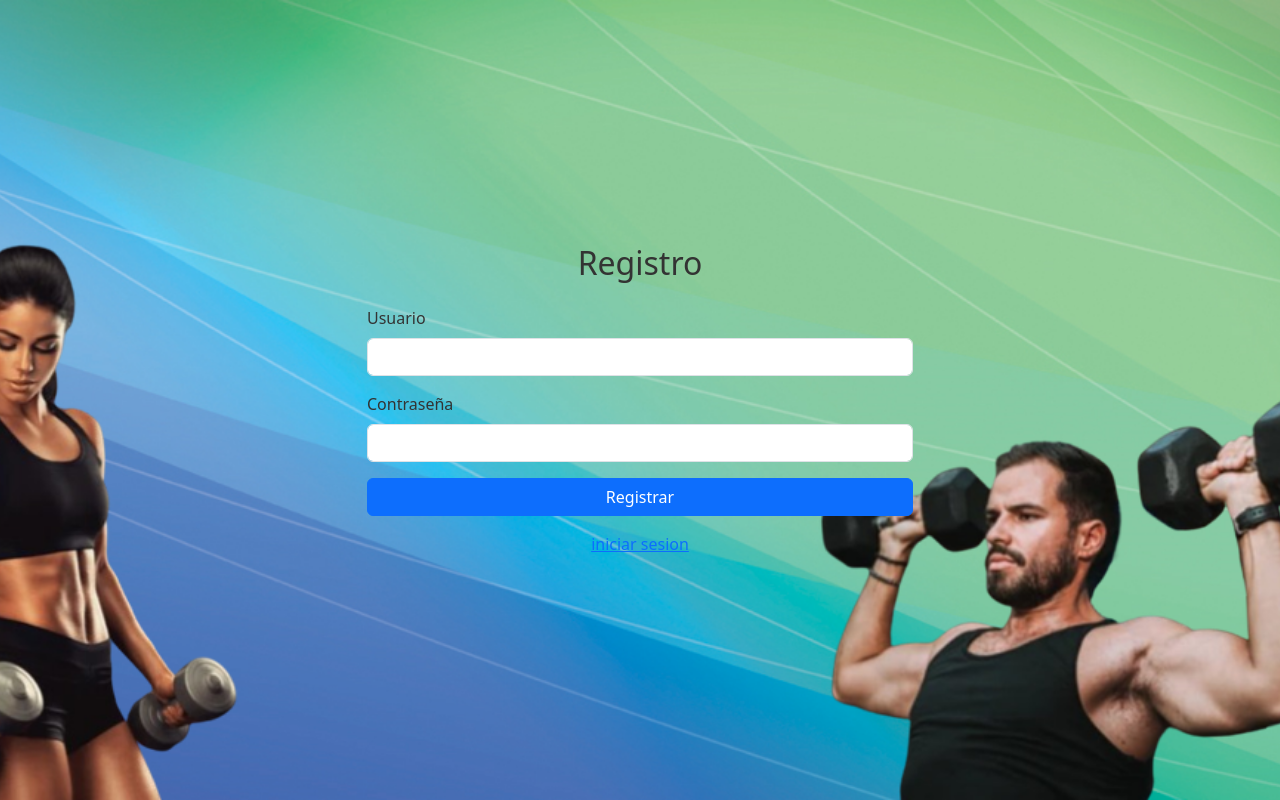
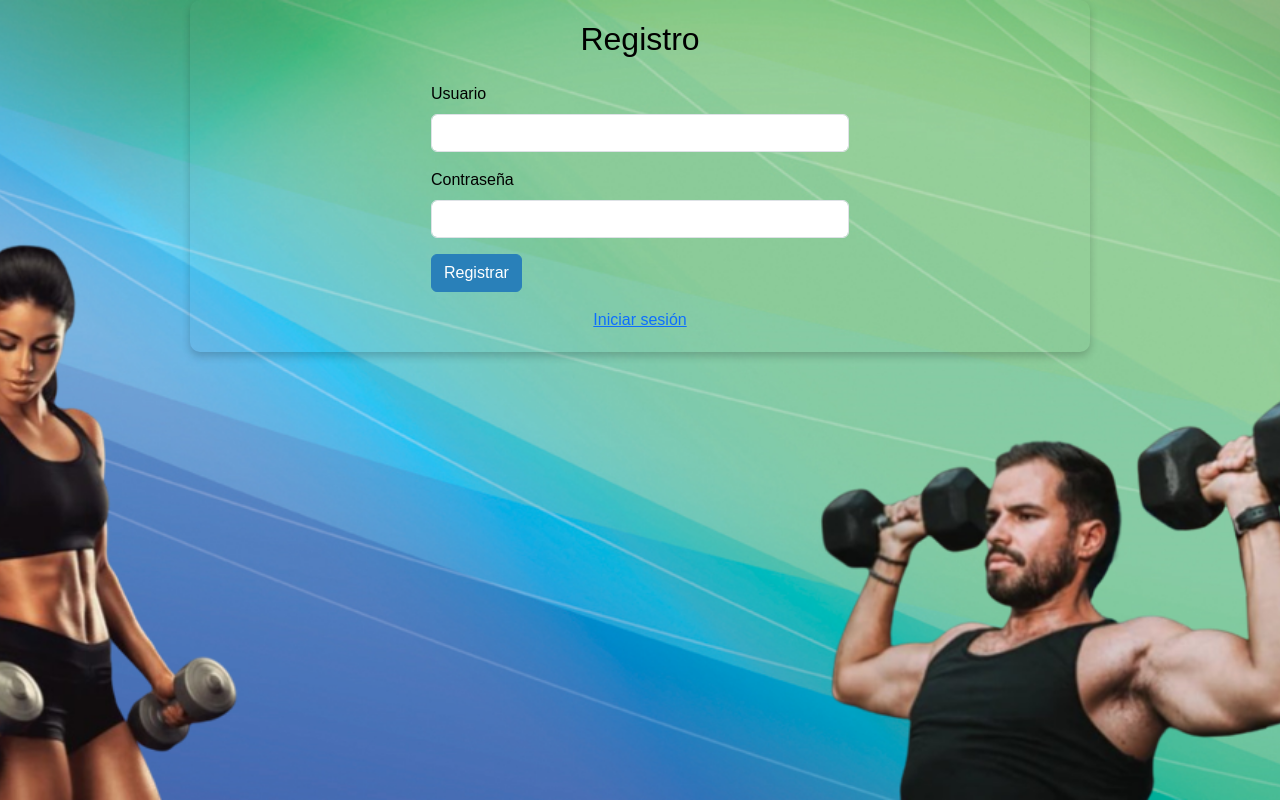
Before and after one commit to Emely-Perez/paginawebgym_2024, a PHP site: page /registrar.php in a window 1280 px wide. Run offline with PHP 8.4, Linux system fonts and the light colour scheme.

Commit message:
Add files via upload

```diff
--- a/tecnologiaweb2-1/contacto.php
+++ b/tecnologiaweb2-1/contacto.php
@@ -93,6 +93,9 @@
     </style>
 </head>
 <body>
+    <!-- Menú de navegación -->
+  <?php require_once 'menu.php'; ?>
+
 <div class="container mt-5">
     <h2 class="text-center">CONTACTOS</h2>
 
--- a/tecnologiaweb2-1/pagos.php
+++ b/tecnologiaweb2-1/pagos.php
@@ -102,6 +102,9 @@ $membresias = $pdo->query("SELECT id, nombre FROM membresias")->fetchAll(PDO::FE
     </style>
 </head>
 <body>
+    <!-- Menú de navegación -->
+  <?php require_once 'menu.php'; ?>
+
 <div class="container mt-5">
     <h1 class="text-center">Gestión de Pagos</h1>
 
--- a/tecnologiaweb2-1/registrar.php
+++ b/tecnologiaweb2-1/registrar.php
@@ -1,32 +1,63 @@
-
-
-
-
 <!DOCTYPE html>
 <html lang="es">
 <head>
     <meta charset="UTF-8">
     <meta name="viewport" content="width=device-width, initial-scale=1.0">
-    <title>Iniciar sesión</title>
-    <link href="https://cdn.jsdelivr.net/npm/bootstrap@5.3.0-alpha1/dist/css/bootstrap.min.css" rel="stylesheet">
+    <title>Pagos del Gimnasio</title>
+    <link href="https://cdn.jsdelivr.net/npm/bootstrap@5.3.0-alpha3/dist/css/bootstrap.min.css" rel="stylesheet">
+
     <style>
-        /* Estilos para la imagen de fondo */
         body {
             height: 100vh;
-            background-image: url('imagen.png'); /* Coloca la ruta de tu imagen aquí */
-            background-size: cover; /* Asegura que la imagen cubra toda la pantalla */
-            background-position: center; /* Centra la imagen en la página */
-            background-attachment: fixed; /* Hace que la imagen no se desplace con el scroll */
-            display: flex;
-            align-items: center;
-            justify-content: center;
-            color: #333; /* Cambiar color de texto para que sea legible sobre la imagen */
+            margin: 0;
+            background-image: url('imagen.png'); /* Imagen de fondo */
+            background-size: cover;
+            background-position: center;
+            background-attachment: fixed;
+            font-family: Arial, sans-serif;
+            color: #fff;
         }
 
+        .content-overlay {
+            display: flex;
+            flex-direction: column;
+            justify-content: center;
+            align-items: center;
+            height: 100vh;
+            text-align: center;
+            background: rgba(0, 0, 0, 0.5); /* Fondo oscuro semitransparente */
+            padding: 20px;
+        }
 
+        .container {
+            color: #000;
+            border-radius: 10px;
+            padding: 20px;
+            max-width: 900px;
+            box-shadow: 0 4px 8px rgba(0, 0, 0, 0.2);
+        }
 
-        .login-container h2 {
-            color: #333;
+        .btn-primary {
+            background-color: #2980B9;
+            border-color: #2980B9;
+        }
+
+        .btn-primary:hover {
+            background-color: #1A5276;
+            border-color: #1A5276;
+        }
+
+        .bg-section {
+            margin-top: 20px;
+            padding: 30px;
+            background: rgba(44, 62, 80, 0.8); /* Fondo oscuro */
+            color: #fff;
+            border-radius: 8px;
+        }
+
+        .bg-section h1 {
+            font-size: 2rem;
+            text-shadow: 1px 1px 2px rgba(0, 0, 0, 0.5);
         }
     </style>
 </head>
@@ -34,24 +65,23 @@
     <div class="container">
         <div class="row">
             <div class="col-md-6 offset-md-3">
-                <h2 class="text-center mb-4">Registro</h2>
+                <h2 class="text-center mb-4">Registro</h2> <!-- Se corrigió el título -->
                 <form action="registrar_usuario.php" method="POST">
                     <div class="mb-3">
-                        <label for="username" class="form-label">Usuario</label>
+                        <label for="username" class="form-label">Usuario</label> <!-- Se corrigió la etiqueta -->
                         <input type="text" class="form-control" id="username" name="username" required>
                     </div>
                     <div class="mb-3">
                         <label for="password" class="form-label">Contraseña</label>
                         <input type="password" class="form-control" id="password" name="password" required>
                     </div>
-                    <button type="submit" name="login" class="btn btn-primary w-100"ççç>Registrar</button>
+                    <button type="submit" class="btn btn-primary" name="register">Registrar</button>
                 </form>
             </div>
         </div>
         <div class="text-center mt-3">
-        <a href="index.php">iniciar sesion</a>
+            <a href="index.php">Iniciar sesión</a>
         </div>
-
     </div>
 </body>
 </html>
```
Also changed, not shown: tecnologiaweb2-1/registrar_usuario.php (+6 -6 lines).
